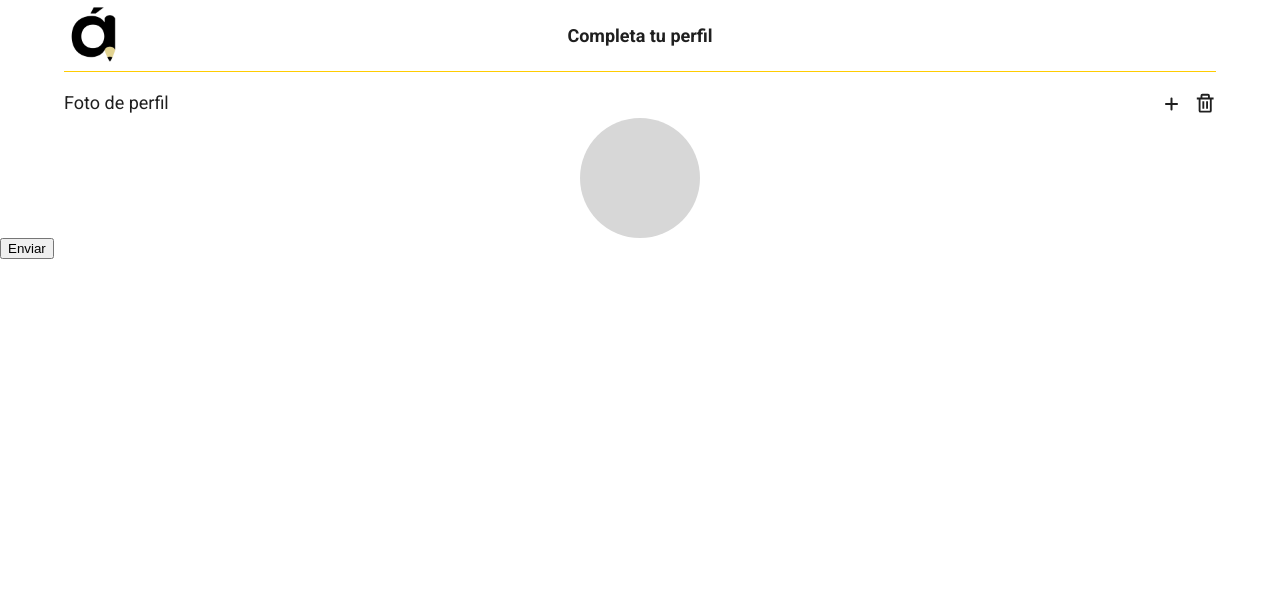
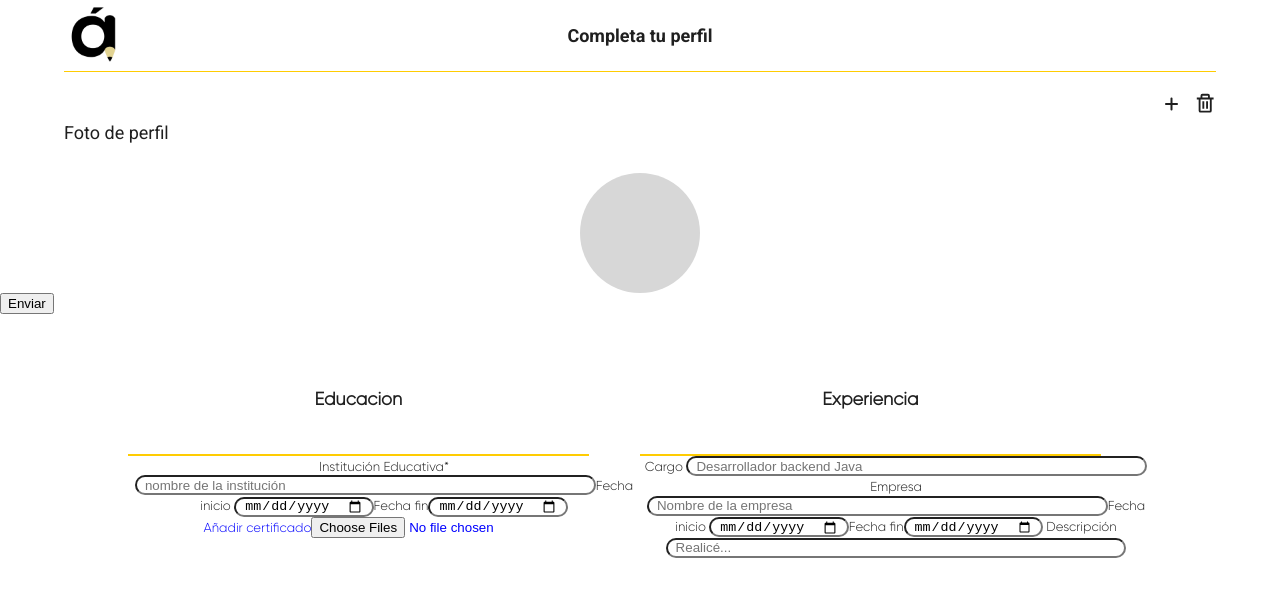
Before and after one commit to Javieredoher/social_Programate_fe, a React app: page / in a window 1280 px wide. Shown: the top 596 px of the page. Built offline with nearby package versions, Linux system fonts and the light colour scheme.

Commit message:
11-11 Uniendo archivos-professionalInfo CB

```diff
--- /dev/null
+++ b/src/components/professionalInformation/ProfessionalInformation.css
@@ -0,0 +1,54 @@
+.form-professional-information {
+    padding-left: 10%;
+    padding-right: 10%;
+    display: flex;
+}
+
+.form-professional-information h2 {
+    font-size: 18px;
+    padding-top: 30px;
+    padding-bottom: 30px;
+}
+
+label {
+    font-size: 13px;
+    padding-top: 30px;
+    padding-bottom: 30px;
+    text-align: left;
+}
+
+.input-personal {
+    border-radius: 30px;
+    height: 18px;
+    padding: 8px 8px;
+    width: 90%;
+}
+
+.input-date {
+    border-radius: 30px;
+    height: 18px;
+    padding: 8px 8px;
+}
+
+.blue-button {
+    color: blue;
+    border-radius: 30px;
+}
+
+.education {
+    margin-top: 30px;
+    width: 50%;
+    text-align: center;
+}
+
+.experience {
+    margin-top: 30px;
+    width: 50%;
+    text-align: center;
+}
+
+.title {
+    border-bottom: 2px solid #ffcc02;
+    width: 90%;
+    justify-content: center;
+}
--- /dev/null
+++ b/src/components/professionalInformation/ProfessionalInformation.jsx
@@ -0,0 +1,118 @@
+import React, { useState } from "react";
+import "./ProfessionalInformation.css";
+
+export const ProfessionalInformation = () => {
+    const { institution, setInstitution } = useState("");
+    const { position, setPosition } = useState("");
+    const { company, setCompany } = useState("");
+    const { description, setDescription } = useState("");
+
+    return (
+        <div className="form-professional-information">
+            <div className="education">
+                {/* Seccion de educación formal  */}
+                <div className="title">
+                    <h2> Educación </h2>
+                </div>
+                <label htmlFor="institution">Institución Educativa* </label>
+                <input
+                    type="text"
+                    className="input-personal"
+                    name="institution"
+                    id="institution"
+                    value={institution}
+                    onChange={(e) => setInstitution(e.target.value)}
+                    placeholder="nombre de la institución"
+                />
+                {/* seccion de las fechas */}
+                <label htmlFor="email">Fecha inicio </label>
+                <input
+                    type="date"
+                    className="input-date"
+                    name="fecha inicio"
+                    id="fecha inicio"
+                />
+
+                <label htmlFor="edad">Fecha fin</label>
+                <input
+                    type="date"
+                    className="input-date"
+                    name="fecha fin"
+                    id="fecha fin"
+                />
+
+                <form
+                    name="formulario"
+                    className="blue-button"
+                    method="post"
+                    action="/send.php"
+                    encType="multipart/form-data"
+                >
+                    <label htmlFor="edad">Añadir certificado</label>
+
+                    <input
+                        type="file"
+                        name="adjunto"
+                        accept=".pdf,.jpg,.png"
+                        multiple
+                    />
+                </form>
+            </div>
+            {/* Experiencia laboral */}
+            <div className="experience">
+                <div className="title">
+                    <h2>Experiencia</h2>
+                </div>
+
+                <label htmlFor="position"> Cargo </label>
+                <input
+                    type="text"
+                    className="input-personal"
+                    name="position"
+                    id="position"
+                    value={position}
+                    onChange={(e) => setPosition(e.target.value)}
+                    placeholder="Desarrollador backend Java"
+                />
+                <label htmlFor="company"> Empresa </label>
+                <input
+                    type="text"
+                    className="input-personal"
+                    name="company"
+                    id="company"
+                    value={company}
+                    onChange={(e) => setCompany(e.target.value)}
+                    placeholder="Nombre de la empresa"
+                />
+
+                <label htmlFor="email">Fecha inicio </label>
+                <input
+                    type="date"
+                    className="input-date"
+                    name="fecha inicio"
+                    id="fecha inicio"
+                />
+
+                <label htmlFor="edad">Fecha fin</label>
+                <input
+                    type="date"
+                    className="input-date"
+                    name="fecha fin"
+                    id="fecha fin"
+                />
+
+                <label htmlFor="description"> Descripción </label>
+                <input
+                    type="textarea"
+                    className="input-personal"
+                    name="description"
+                    id="description"
+                    value={description}
+                    value={description}
+                    onChange={(e) => setDescription(e.target.value)}
+                    placeholder="Realicé..."
+                />
+            </div>
+        </div>
+    );
+};
--- /dev/null
+++ b/src/pages/CompletePerfil.js
@@ -0,0 +1,14 @@
+import React from "react";
+import FormPhotoUser from "../components/formPhotoUser/FormPhotoUser";
+import { ProfessionalInformation } from "../components/professionalInformation/ProfessionalInformation";
+
+const CompletePerfil = () => {
+    return (
+        <>
+            <FormPhotoUser />
+            <ProfessionalInformation />
+        </>
+    );
+};
+
+export default CompletePerfil;
--- a/src/routes/App.jsx
+++ b/src/routes/App.jsx
@@ -1,14 +1,18 @@
 import React from "react";
 import "../assets/styles/global2.css";
 
-import FormPhotoUser from "../components/formPhotoUser/FormPhotoUser";
+// import FormPhotoUser from "../components/formPhotoUser/FormPhotoUser";
+// import { ProfessionalInformation } from "../components/professionalInformation/ProfessionalInformation";
 
 import { DataProvider } from "../context/DataContext";
+import CompletePerfil from "../pages/CompletePerfil";
 
 const App = () => {
     return (
         <DataProvider>
-            <FormPhotoUser />
+            <CompletePerfil />
+            {/* <ProfessionalInformation /> */}
+            {/* <FormPhotoUser /> */}
         </DataProvider>
     );
 };
```
